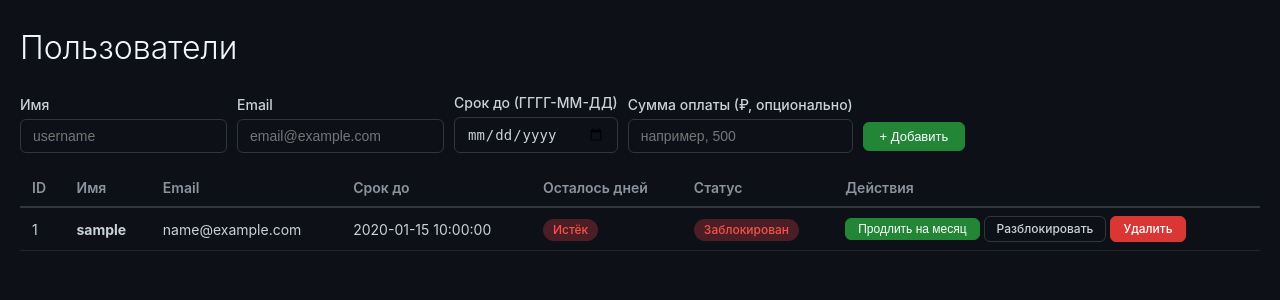
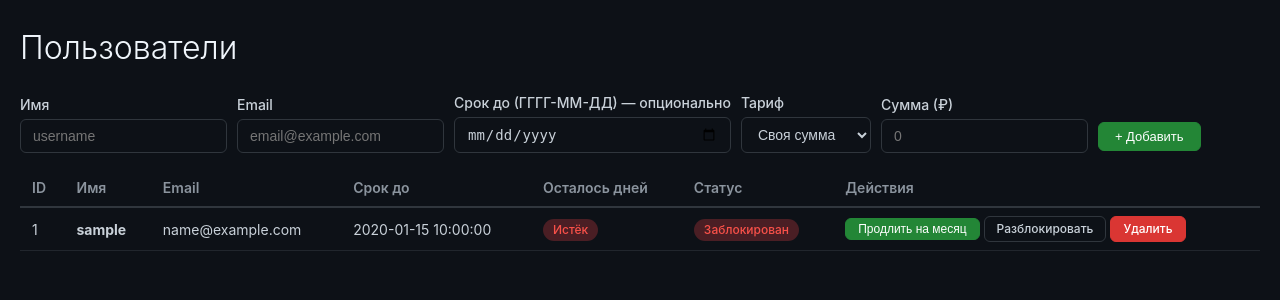
Before and after one commit to waltezz1/dashboardVpn-v1, a Flask app: template templates/users.html in a window 1280 px wide. Shown: the part 55-355 px from the top of the page. Run offline with Flask 3, Linux system fonts and the light colour scheme; the template is opened without the code that fills it: most values are stand-ins (such as "Sample title", 1, 10 or a date in 2020).

Commit message:
Полная система подписки: выбор тарифа, автоматический расчёт суммы, продление

```diff
--- a/templates/settings.html
+++ b/templates/settings.html
@@ -22,6 +22,10 @@
                 <label>Цена за месяц (₽)</label>
                 <input type="number" name="monthly_price" class="form-control" value="{{ monthly_price }}" step="10">
             </div>
+            <div class="form-group">
+                <label>Цена за год (₽)</label>
+                <input type="number" name="yearly_price" class="form-control" value="{{ yearly_price }}" step="10">
+            </div>
         </div>
         <button type="submit" class="btn btn-primary">Сохранить тарифы</button>
     </form>
--- a/templates/users.html
+++ b/templates/users.html
@@ -14,16 +14,41 @@
             <input type="email" name="email" class="form-control" placeholder="email@example.com">
         </div>
         <div class="form-group" style="margin-bottom:0;">
-            <label>Срок до (ГГГГ-ММ-ДД)</label>
+            <label>Срок до (ГГГГ-ММ-ДД) — опционально</label>
             <input type="date" name="expires_at" class="form-control">
         </div>
         <div class="form-group" style="margin-bottom:0;">
-            <label>Сумма оплаты (₽, опционально)</label>
-            <input type="number" name="amount" class="form-control" step="0.01" placeholder="например, 500">
+            <label>Тариф</label>
+            <select name="tariff" class="form-control" id="tariff-select" onchange="updateAmount()">
+                <option value="custom">Своя сумма</option>
+                <option value="month">Месяц ({{ monthly_price }} ₽)</option>
+                <option value="year">Год ({{ yearly_price }} ₽)</option>
+            </select>
+        </div>
+        <div class="form-group" style="margin-bottom:0;">
+            <label>Сумма (₽)</label>
+            <input type="number" name="amount" id="amount-input" class="form-control" step="0.01" placeholder="0">
         </div>
         <button type="submit" class="btn btn-primary" style="margin-bottom:2px;">+ Добавить</button>
     </form>
 </div>
+
+<script>
+function updateAmount() {
+    const tariff = document.getElementById('tariff-select').value;
+    const amountInput = document.getElementById('amount-input');
+    if (tariff === 'month') {
+        amountInput.value = {{ monthly_price }};
+        amountInput.readOnly = true;
+    } else if (tariff === 'year') {
+        amountInput.value = {{ yearly_price }};
+        amountInput.readOnly = true;
+    } else {
+        amountInput.value = '';
+        amountInput.readOnly = false;
+    }
+}
+</script>
 
 <div class="table-wrap">
     <table>
```
